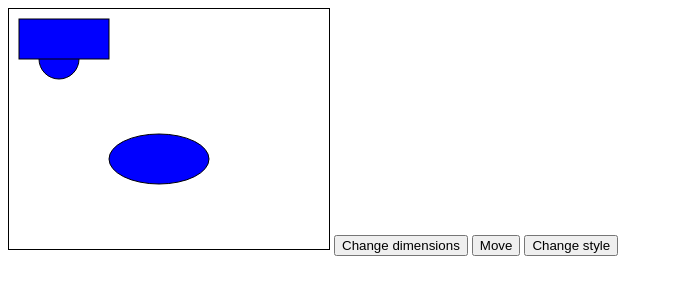
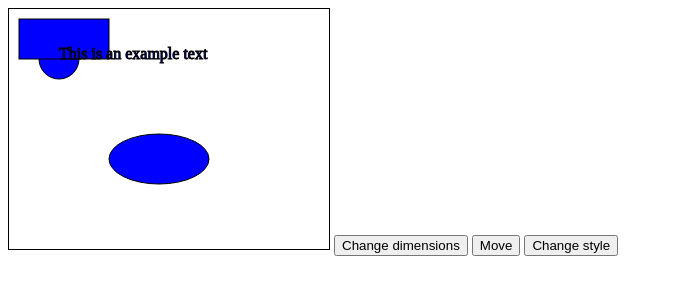
Before and after one commit to leluque/easygraphics, a plain HTML site: page webdiagrams/PrimitiveTest.html in a window 1280 px wide. Shown: the whole page, without its empty margins (0-673 px from the left). Drawn offline with Linux system fonts and the light colour scheme.

Commit message:
A class for text was implemented.

```diff
--- a/webdiagrams/PrimitiveTest.html
+++ b/webdiagrams/PrimitiveTest.html
@@ -28,6 +28,7 @@
             var circle = svgArea.circle(50, 50, 20);
             var ellipse = svgArea.ellipse(150, 150, 50, 25);
             rect = svgArea.rect(10, 10, 100, 50);
+            var text = svgArea.text(50, 50, "Test text");
         })();
 
         function changeDimensions() {
--- a/webdiagrams/look-and-feel.js
+++ b/webdiagrams/look-and-feel.js
@@ -45,6 +45,8 @@ class DefaultLookAndFeelFactory {
             return new DefaultEllipseDrawer();
         } else if(element instanceof Rectangle) {
             return new DefaultRectangleDrawer();
+        } else if(element instanceof Text) {
+            return new DefaultTextDrawer();
         }
     }
 
@@ -109,3 +111,20 @@ class DefaultRectangleDrawer extends DefaultDrawer {
     }
 
 }
+
+class DefaultTextDrawer extends DefaultDrawer {
+
+    draw(element) {
+        let newText = document.createElementNS(super.svgArea.namespace, "text");
+        newText.setAttributeNS(null, "id", element.id);
+        newText.setAttributeNS(null, "x", element.x);
+        newText.setAttributeNS(null, "y", element.y);
+        newText.setAttributeNS(null, "style", element.stylingAttributes.toString());
+
+        var textNode = document.createTextNode(element.text);
+        newText.appendChild(textNode);
+
+        return newText;
+    }
+
+}
--- a/webdiagrams/primitives.js
+++ b/webdiagrams/primitives.js
@@ -231,6 +231,33 @@ class Rectangle extends Primitive {
 
 }
 
+class Text extends Primitive {
+
+    constructor(x = 10, y = 10, text = "Text", stylingAttributes) {
+        super(x, y, undefined, undefined, stylingAttributes);
+        this._text = text;
+    }
+
+    get width() {
+        let boundingBox = this.drawed.getBBox();
+        return boundingBox.width;
+    }
+
+    get height() {
+        let boundingBox = this.drawed.getBBox();
+        return boundingBox.height;
+    }
+
+    get text() {
+        return this._text;
+    }
+
+    set text(value) {
+        this._text = value;
+    }
+
+}
+
 class StylingAttributes {
 
     constructor(strokeWidth = 1, strokeColor = 'black', fillColor = 'blue') {
--- a/webdiagrams/svg.js
+++ b/webdiagrams/svg.js
@@ -108,6 +108,22 @@ class SVGArea {
         return this.addElement(newRectangle);
     }
 
+    text(x = 10, y = 10, text = "Text") {
+        let newText = new Text(x, y, "This is an example text");
+        newText.id = this.generateId();
+        newText.changerListener = new SVGChanger();
+
+        let lookAndFeel = new LookAndFeel();
+        let drawer = lookAndFeel.getDrawerFor(newText);
+        drawer.svgArea = this;
+        var drawedText = drawer.draw(newText);
+        this.svg.appendChild(drawedText);
+
+        newText.drawed = drawedText;
+
+        return this.addElement(newText);
+    }
+
 }
 
 class SVGChanger {
```
